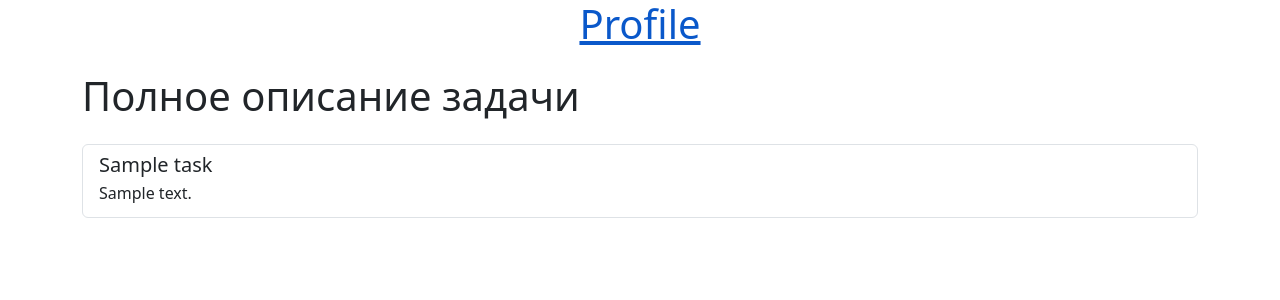
After one commit to PlayOfVoid/TODO_LIST-, a Django app: page /detail_task/1/ in a window 1280 px wide. The commit adds this page. Shown: the top 300 px of the page. Run offline with Django 4.2, Linux system fonts and the light colour scheme; tables that the repository leaves empty hold one stand-in row (values such as "Sample post").

Commit message:
add detal task

```diff
--- /dev/null
+++ b/todolist/tasks/templates/tasks/detail_task.html
@@ -0,0 +1,35 @@
+<!DOCTYPE html>
+<html lang="ru">
+<head>
+<meta charset="UTF-8" />
+<meta name="viewport" content="width=device-width, initial-scale=1.0"/>
+<title>Мои задачи</title>
+<!-- Bootstrap CSS -->
+<link href="https://cdn.jsdelivr.net/npm/bootstrap@5.3.0/dist/css/bootstrap.min.css" rel="stylesheet">
+</head>
+<body>
+    <a href="{%url 'users:profile'%}"><h1 class="text-center">Profile</h1></a>
+<div class="container my-4">
+  <h1 class="mb-4">Полное описание задачи</h1>
+
+
+
+
+
+  <div class="list-group">
+    <div class="list-group-item list-group-item-action mb-2">
+      <div class="d-flex w-100 justify-content-between">
+        <h5 class="mb-1">{{task.name}}</h5>
+
+      </div>
+      <p class="mb-1">{{task.description}}</p>
+      <div class="d-flex justify-content-end">
+      </div>
+    </div>
+  </div>
+</div>
+
+<!-- Bootstrap JS (опционально) -->
+<script src="https://cdn.jsdelivr.net/npm/bootstrap@5.3.0/dist/js/bootstrap.bundle.min.js"></script>
+</body>
+</html>
--- a/todolist/tasks/urls.py
+++ b/todolist/tasks/urls.py
@@ -9,4 +9,5 @@ urlpatterns = [
     path('',task.index,name='index'),
     path('tasks_list/',task.tasks_list,name='tasks_list'),
     path('task_is_done/<int:task_id>/',task.task_is_done,name='task_is_done'),
+    path('detail_task/<int:task_id>/',task.detail_task,name='detail_task'),
 ]
--- a/todolist/tasks/views.py
+++ b/todolist/tasks/views.py
@@ -33,3 +33,15 @@ def task_is_done(request,task_id):
         task.save()
 
     return redirect('tasks:tasks_list')
+
+
+
+def detail_task(request,task_id):
+
+    task = get_object_or_404(Task,pk=task_id)
+    context = {
+        'task':task
+    }
+
+
+    return render(request,"tasks/detail_task.html",context)
--- a/todolist/todolist/settings.py
+++ b/todolist/todolist/settings.py
@@ -119,6 +119,8 @@ USE_TZ = True
 # https://docs.djangoproject.com/en/4.2/howto/static-files/
 
 STATIC_URL = 'static/'
+STATICFILES_STORAGE = 'django.contrib.staticfiles.storage.StaticFilesStorage'
+
 
 # Default primary key field type
 # https://docs.djangoproject.com/en/4.2/ref/settings/#default-auto-field
--- a/todolist/users/templates/users/profile.html
+++ b/todolist/users/templates/users/profile.html
@@ -42,7 +42,7 @@
                         <!-- <p class="text-muted">Задачи выполнены не добавлены.</p> -->
 
                         {%for task in done_tasks%}
-                        <h3>{{task.name}}</h3>
+                        <a href="{%url 'tasks:detail_task' task.id%}"><h3>{{task.name}}</h3></a>
                         {%endfor%}
 
                     </div>
@@ -56,7 +56,7 @@
                         <!-- Здесь будут отображаться невыполненные задачи -->
                         <!-- <p class="text-muted">Задачи не добавлены.</p> -->
                         {%for task in undone_tasks%}
-                        <h3>{{task.name}}</h3>
+                        <a href="{%url 'tasks:detail_task' task.id%}"><h3>{{task.name}}</h3></a>
                         {%endfor%}
                     </div>
                 </div>
```
